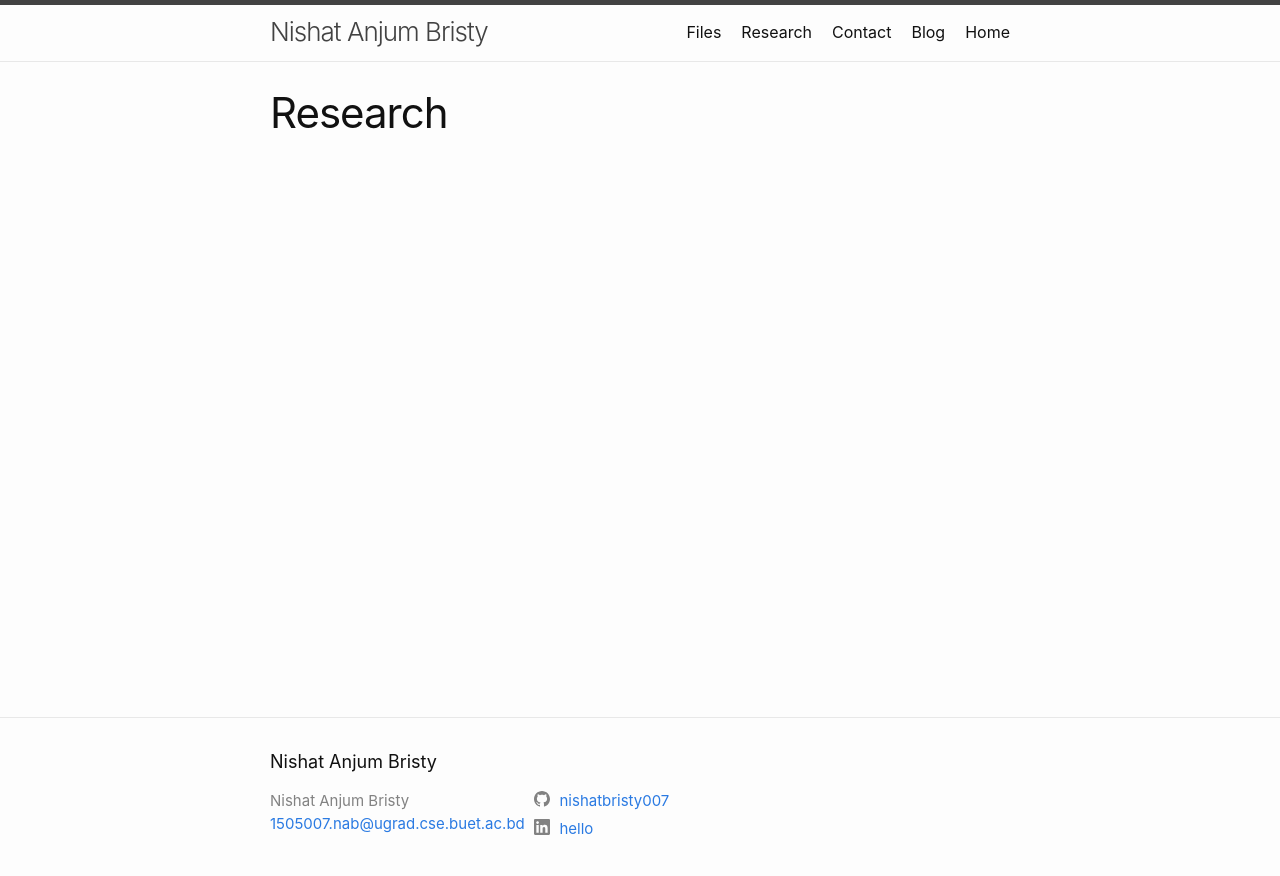
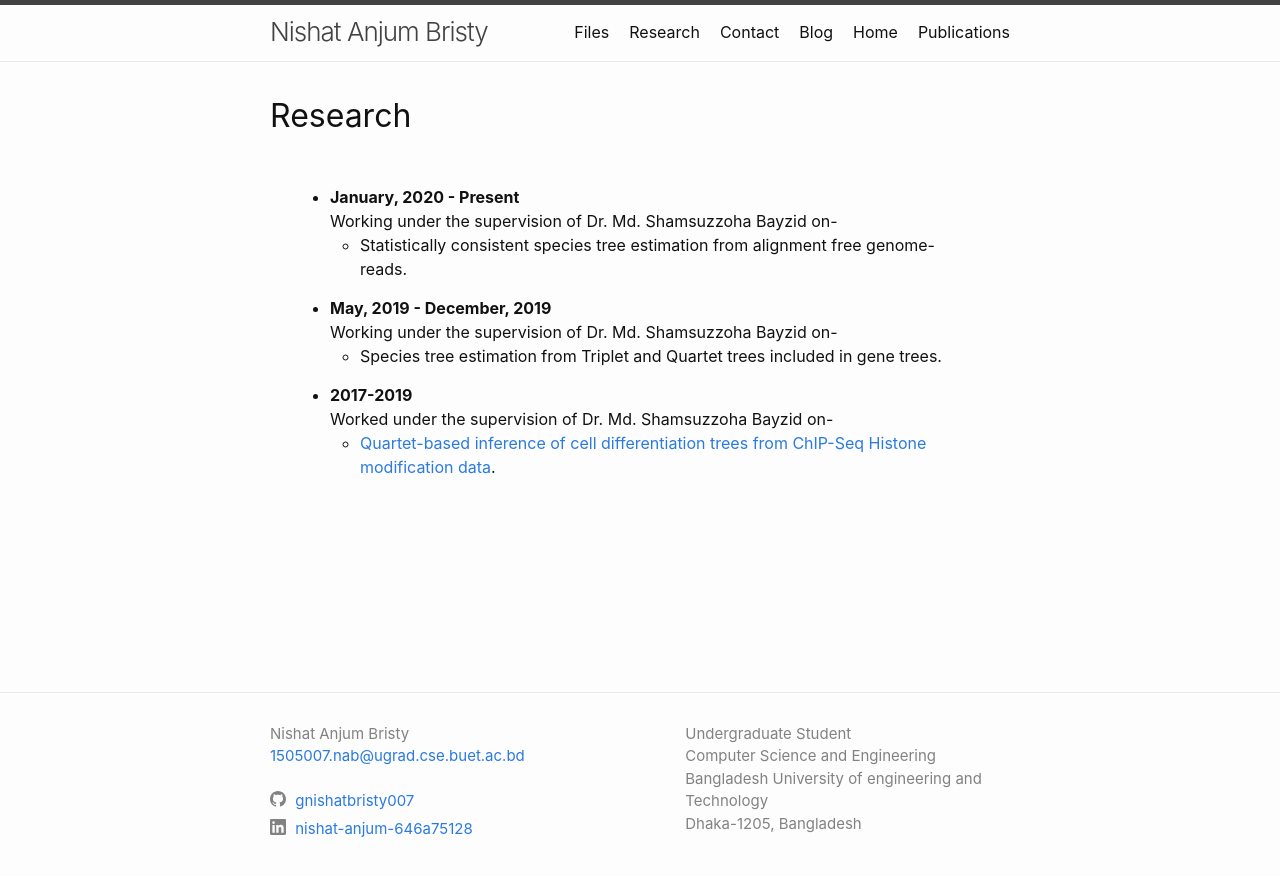
Before and after one commit to nishatbristy007/my_site, a Jekyll site: the page built from Research.md, in a window 1280 px wide. Shown: the top 876 px of the page. Built offline with Jekyll 4.4.1, drawn with Linux system fonts in a browser that asks for light colours.

Commit message:
Changed footer, added publications and research

```diff
--- a/_config.yml
+++ b/_config.yml
@@ -24,13 +24,22 @@ description:
 
 baseurl: "/my_site" # the subpath of your site, e.g. /blog
 url: "nishatbristy007.github.io" # the base hostname & protocol for your site, e.g. http://example.com
-github_username:  nishatbristy007
-linkedin_username: hello
+github_username:  gnishatbristy007
+linkedin_username: nishat-anjum-646a75128
+
+#navbar-links:
+#  Home: "about"
+#  Files: "Files"
+#  Research:
+#    - Experience: "https://beautifuljekyll.com"
+#    - Learn markdown: "https://www.markdowntutorial.com/"
+#  Author's home: "https://deanattali.com"
 
 # Build settings
 # theme: minima
 plugins:
   - jekyll-feed
+
 
 # Exclude from processing.
 # The following items will not be processed, by default.
--- a/_includes/footer.html
+++ b/_includes/footer.html
@@ -2,9 +2,9 @@
   <data class="u-url" href="{{ "/" | relative_url }}"></data>
 
   <div class="wrapper">
-
+    <!--
     <h2 class="footer-heading">{{ site.title | escape }}</h2>
-
+    -->
     <div class="footer-col-wrapper">
       <div class="footer-col footer-col-1">
         <ul class="contact-list">
@@ -18,15 +18,22 @@
             {%- if site.email -%}
             <li><a class="u-email" href="mailto:{{ site.email }}">{{ site.email }}</a></li>
             {%- endif -%}
+            <li><br></li>
+            <li>{%- include social.html -%}</li>
         </ul>
       </div>
 
       <div class="footer-col footer-col-2">
-        {%- include social.html -%}
+
       </div>
 
       <div class="footer-col footer-col-3">
-        <p>{{- site.description | escape -}}</p>
+        <p>
+          Undergraduate Student<br>
+          Computer Science and Engineering</a><br>
+          Bangladesh University of engineering and Technology<br>
+          Dhaka-1205, Bangladesh
+        </p>
       </div>
     </div>
 
--- /dev/null
+++ b/_layouts/research.html
@@ -0,0 +1,40 @@
+---
+layout: default
+---
+
+<div class="research">
+  {%- if page.title -%}
+    <h1 class="page-heading">{{ page.title }}</h1>
+  {%- endif -%}
+
+  {{ content }}
+  <div class="page-content">
+    <div class="wrapper">
+        <ul>
+            <li>
+                <div style="align:left"><b>January, 2020 - Present</b></div>
+                <div style="align:right">Working under the supervision of Dr. Md. Shamsuzzoha Bayzid on-<br>
+                    <ul><li>Statistically consistent species tree estimation from alignment free genome-reads.</li></ul>
+                    </div>
+            </li>
+            <li>
+                <div style="align:left"><b>May, 2019 - December, 2019</b>
+                </div>
+                <div style="align:right">
+                    Working under the supervision of Dr. Md. Shamsuzzoha Bayzid on-<br>
+                    <ul><li>Species tree estimation from Triplet and Quartet trees included in gene trees. </li></ul>
+                </div>
+            </li>
+            <li>
+                <div style="align:left"><b>2017-2019</b></div>
+                <div style="align:right">Worked under the supervision of Dr. Md. Shamsuzzoha Bayzid on-<br>
+                <ul><li><a href="https://journals.plos.org/plosone/article?id=10.1371/journal.pone.0221270">Quartet-based inference of cell differentiation trees from ChIP-Seq Histone modification data</a>.</li></ul>
+                </div>
+            </li>
+        </ul>
+
+
+
+    </div>
+  </div>
+</div>
```
Also changed, not shown: Research.md (+1 -1 lines), _layouts/home.html (+8 -3 lines), _layouts/publications.html (added, +12 -0 lines), publications.md (added, +9 -0 lines), bristy.jpg (added), 1 other file.
